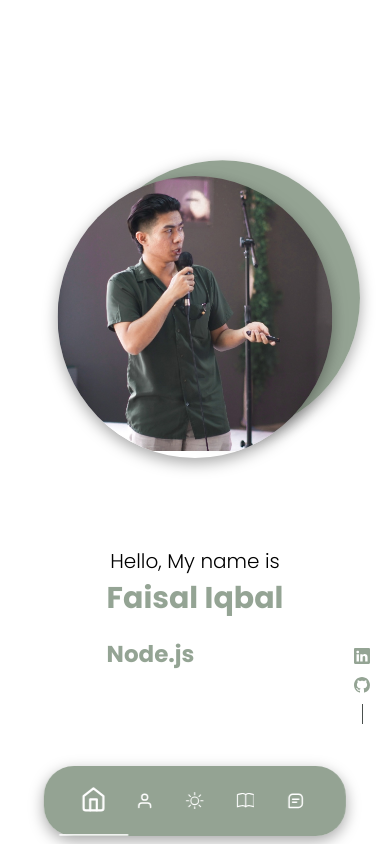
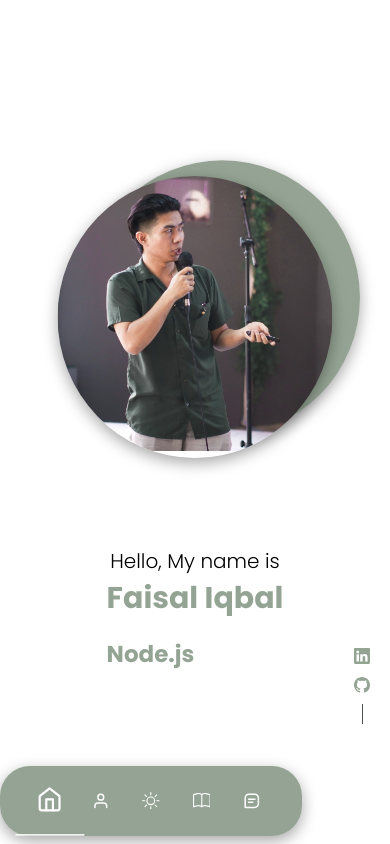
Before and after one commit to faisalibal33/Faisal-Portofolio, a React (Create React App) app: page / in a window 390 px wide. Shown: the top 844 px of the page. Built offline with nearby package versions, Linux system fonts and the light colour scheme.

Commit message:
debugging nav mobile

```diff
--- a/src/components/nav/Nav.jsx
+++ b/src/components/nav/Nav.jsx
@@ -18,7 +18,7 @@ const Nav = () => {
 
   return (
     <div className="nav">
-      {/* <Tooltip title="Me" placement="top" arrow> */}
+      <Tooltip title="Me" placement="top" arrow>
         <a
           href="#header"
           onClick={() => setActiveNav("#")}
@@ -26,8 +26,8 @@ const Nav = () => {
         >
           <FiHome />
         </a>
-      {/* </Tooltip> */}
-      {/* <Tooltip title="About me" placement="top" arrow> */}
+      </Tooltip>
+      <Tooltip title="About me" placement="top" arrow>
         <a
           href="#about"
           onClick={() => setActiveNav("about")}
@@ -35,17 +35,17 @@ const Nav = () => {
         >
           <FiUser />
         </a>
-      {/* </Tooltip>
+      </Tooltip>
       <Tooltip
         title={darkMode == true ? "Dark" : "Light"}
         placement="top"
         arrow
-      > */}
+      >
         <p href="" onClick={handleClick}>
           {darkMode == true ? <BsFillMoonFill /> : <BsSun />}
         </p>
-      {/* </Tooltip>
-      <Tooltip title="Experience" placement="top" arrow> */}
+      </Tooltip>
+      <Tooltip title="Experience" placement="top" arrow>
         <a
           href="#project"
           onClick={() => setActiveNav("experience")}
@@ -53,8 +53,8 @@ const Nav = () => {
         >
           <BsBook />
         </a>
-      {/* </Tooltip> */}
-      {/* <Tooltip title="Contact me" placement="top" arrow> */}
+      </Tooltip>
+      <Tooltip title="Contact me" placement="top" arrow>
         <a
           href="#contact"
           onClick={() => setActiveNav("contact")}
@@ -62,7 +62,7 @@ const Nav = () => {
         >
           <BiMessageSquareDetail />
         </a>
-      {/* </Tooltip> */}
+      </Tooltip>
     </div>
   );
 };
--- a/src/components/nav/nav.css
+++ b/src/components/nav/nav.css
@@ -6,8 +6,8 @@
   padding: 0.7rem 1.7rem;
   z-index: 100;
   bottom: 1.3rem;
-  transform: translateX(-50%);
-  left: 50%;
+  /* transform: translateX(-50%);
+  left: 50%; */
   display: flex;
   gap: 4px;
   border-radius: 30px;
```
Lines whose indentation alone changed are shown as unchanged.
